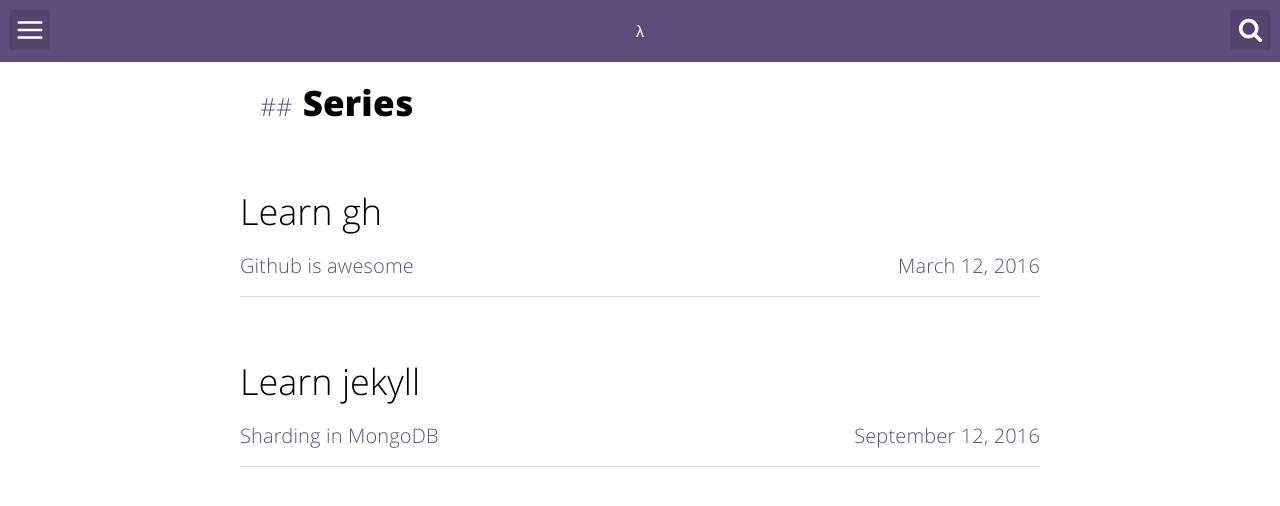
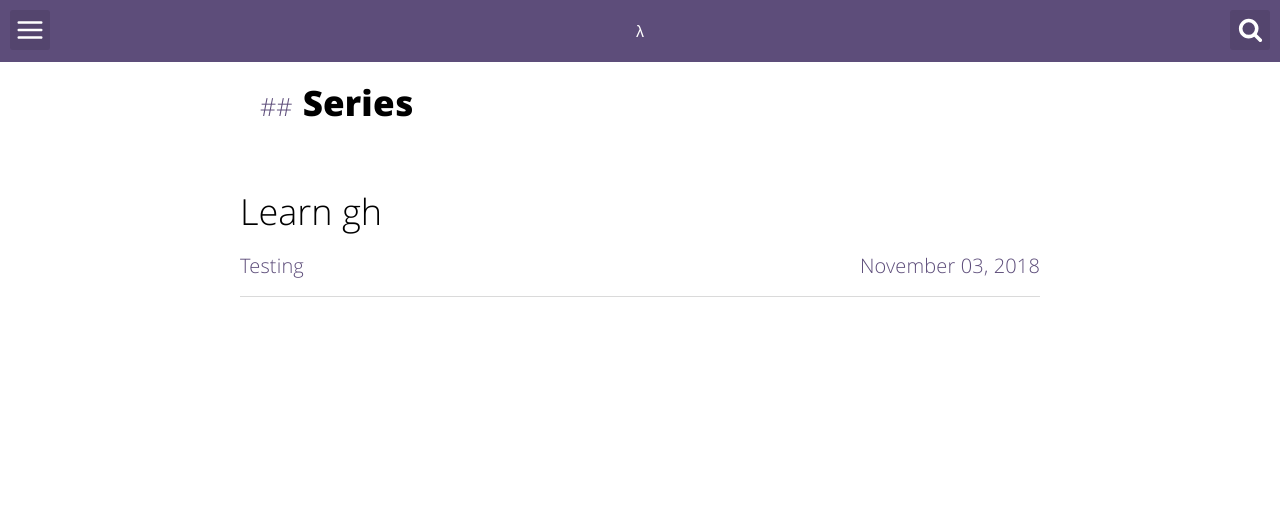
Before and after one commit to dragon150390/silverligtweb2008.github.io, a Jekyll site: the page built from series.html, in a window 1280 px wide. Shown: the top 506 px of the page. Built offline with Jekyll 4.4.1, drawn with Linux system fonts in a browser that asks for light colours; some of the changed lines change nothing that is shown.

Commit message:
testing remove and editing the new post

```diff
--- a/_posts/2016-03-10-space.md
+++ /dev/null
@@ -1,69 +0,0 @@
----
-layout: post
-title:  "Github is awesome"
-image: ''
-date:   2016-03-12 00:06:31
-tags:
-- mongodb
-description: ''
-categories:
-- Learn GH
----
-
-<p class="music-read"><a href="spotify:track:4DAZ8UYNpWVIV46aLkN2Qp">Music for reading(spotify)</a></p>
-
-<img src="http://cdn1.tnwcdn.com/wp-content/blogs.dir/1/files/2016/02/raw.gif">
-
-## Github ? why ?
-
-Lorem ipsum dolor sit amet, consectetur adipisicing elit. Iste quas, esse laudantium quis ipsa consequuntur iure atque! Necessitatibus quam quidem illum, corrupti molestiae, maxime neque, consequuntur quia alias, modi commodi.Lorem ipsum dolor sit amet, consectetur adipisicing elit. Cupiditate rem ducimus dolores repellat itaque perferendis corporis ex dicta doloremque optio harum excepturi, ut, praesentium asperiores! Voluptatum amet perspiciatis iusto, fugiat!Lorem ipsum dolor sit amet, consectetur adipisicing elit. Harum, libero quia placeat necessitatibus culpa mollitia, illum, quam sed ratione ad eaque suscipit consectetur itaque quasi aperiam. Quaerat, nihil voluptas tenetur?Lorem ipsum dolor sit amet, consectetur adipisicing elit. Eos unde quam autem fugit, aliquam perspiciatis, accusamus numquam, pariatur impedit excepturi debitis repellendus consectetur laboriosam voluptatem temporibus sunt illo magnam! Voluptates.Lorem ipsum dolor sit amet, consectetur adipisicing elit. Ullam repudiandae quidem, fuga eaque, deserunt eius. Aperiam, maxime fuga alias ad vel amet et facere soluta asperiores quasi. A, aperiam, ipsam.
-
-<figure class="foto-legenda">
-	<img src="{{ "/assets/img/sharding-gerenciamento-usuarios/ajudando-carregar.jpg"}}" alt="">
-	<figcaption> <p>Lorem ipsum dolor sit amet, consectetur adipisicing elit. Repellat architecto minus sed dolorum debitis iste quae harum, fuga commodi libero voluptatum voluptates nemo, assumenda itaque. Placeat neque voluptatem, veritatis quae.</p>
-	</figcaption>
-</figure>
-
-Lorem ipsum dolor sit amet, consectetur adipisicing elit. Tenetur, illo eaque incidunt voluptatibus minus repudiandae eius consectetur tempore enim quisquam, quia veniam fuga autem, labore quas voluptate suscipit. Omnis, rem!Lorem ipsum dolor sit amet, consectetur adipisicing elit. Vero, veritatis modi libero unde! Sapiente tempora eius cum doloribus, non, provident, veniam placeat veritatis quos possimus asperiores ipsam animi aliquam vel!
-
-<img src="https://octodex.github.com/images/codercat.jpg" alt="">
-
-## Lorem ipsum dolor, alias.?
-
-Lorem ipsum dolor sit amet, consectetur adipisicing elit. Nemo minima veritatis est, unde nesciunt optio debitis. Soluta eos temporibus harum esse eveniet, alias praesentium, sapiente ipsa excepturi reprehenderit ullam ea.
-
-### Warning!
-
-Lorem ipsum dolor sit amet, consectetur adipisicing elit. Atque corporis, fuga sequi cumque in quos excepturi placeat iste! Eaque voluptatum laudantium, recusandae optio! Rem impedit laborum enim minima aliquid, repellendus.<br>
-` scalability` Lorem ipsum dolor sit amet, consebus tempora!:
-
-1. <a href="http://dba.stackexchange.com/questions/4508/what-does-horizontal-scaling-mean" target="_blank">What does horizontal scaling mean?</a>
-2. <a href="https://blog.openshift.com/best-practices-for-horizontal-application-scaling/" target="_blank">Best Practices For Horizontal Application Scaling</a>
-3. <a href="http://www.infoq.com/articles/ebay-scalability-best-practices" target="_blank">Scalability Best Practices: Lessons from eBay</a>
-4. <a href="http://stackoverflow.com/questions/5401992/what-does-scale-horizontally-and-scale-vertically-mean" target="_blank">What does scale horizontally and scale vertically mean?</a>
-
-## Lorem ipsum dolor sit amet,res.
-
-
-{% highlight javascript %}
-use admin
-db.createUser{
-	user: "bonitao",
-	pwd: "2016bonitao",
-	roles: [{role: "userAdminAnyDatabase", db: "admin"}]
-}
-{% endhighlight %}
-
-Lorem ipsum dolor sit amet, consectetur adipisicing elit. Cumque asperiores quam fuga tempora nisi consequatur, sequi cum voluptate deleniti quis, perspiciatis commodi beatae modi, iusto ab deserunt corrupti libero doloribus.
-
-{% highlight javascript %}
-
-db.updateUser("bonitao",
-{
-	pwd: "2016bonitao",
-	roles: [{role: "read", db: "assets"}]
-})
-
-{% endhighlight %}
-
-Lorem ipsum dolor sit amet, consectetur adipisicing elit. Magni assumenda perferendis, iure atque. Tempore qui blanditiis autem necessitatibus natus soluta voluptas saepe totam animi voluptatum recusandae, nihil maiores et cumque.
--- a/_posts/2016-02-10-sharding.md
+++ b/_posts/2016-03-11-new_post.md
@@ -1,20 +1,20 @@
 ---
 layout: post
-title:  "Sharding in MongoDB"
+title:  "Testing"
 image: ''
-date:   2016-09-12 00:06:31
+date:   2018-11-03 00:06:31
 tags:
 - mongodb
 description: ''
 categories:
-- Learn Jekyll
+- Learn GH
 ---
 
 <p class="music-read"><a href="spotify:track:4DAZ8UYNpWVIV46aLkN2Qp">Music for reading(spotify)</a></p>
 
 <img src="http://cdn1.tnwcdn.com/wp-content/blogs.dir/1/files/2016/02/raw.gif">
 
-## Sharding ? why ?
+## Github ? why ?
 
 Lorem ipsum dolor sit amet, consectetur adipisicing elit. Iste quas, esse laudantium quis ipsa consequuntur iure atque! Necessitatibus quam quidem illum, corrupti molestiae, maxime neque, consequuntur quia alias, modi commodi.Lorem ipsum dolor sit amet, consectetur adipisicing elit. Cupiditate rem ducimus dolores repellat itaque perferendis corporis ex dicta doloremque optio harum excepturi, ut, praesentium asperiores! Voluptatum amet perspiciatis iusto, fugiat!Lorem ipsum dolor sit amet, consectetur adipisicing elit. Harum, libero quia placeat necessitatibus culpa mollitia, illum, quam sed ratione ad eaque suscipit consectetur itaque quasi aperiam. Quaerat, nihil voluptas tenetur?Lorem ipsum dolor sit amet, consectetur adipisicing elit. Eos unde quam autem fugit, aliquam perspiciatis, accusamus numquam, pariatur impedit excepturi debitis repellendus consectetur laboriosam voluptatem temporibus sunt illo magnam! Voluptates.Lorem ipsum dolor sit amet, consectetur adipisicing elit. Ullam repudiandae quidem, fuga eaque, deserunt eius. Aperiam, maxime fuga alias ad vel amet et facere soluta asperiores quasi. A, aperiam, ipsam.
 
```
